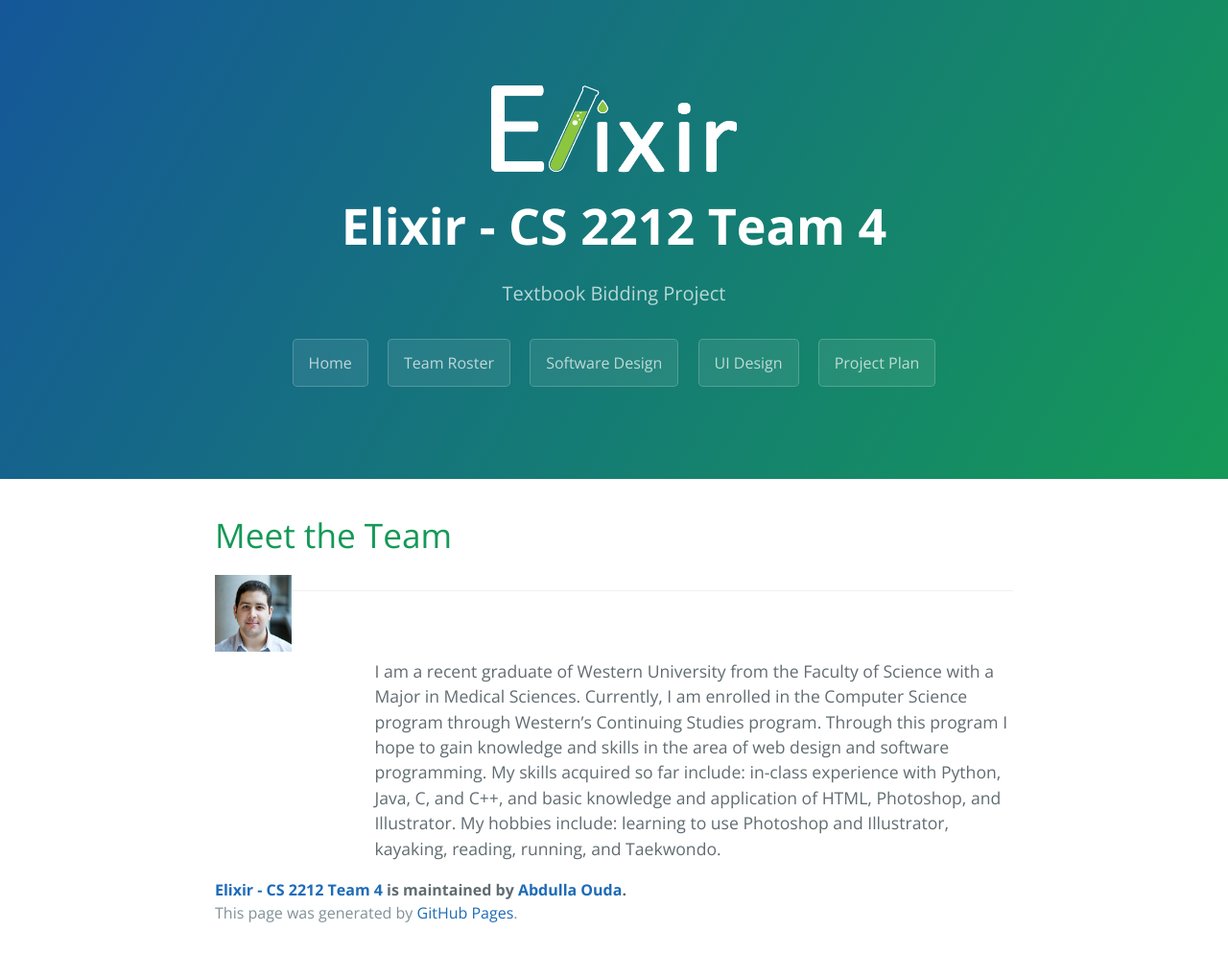
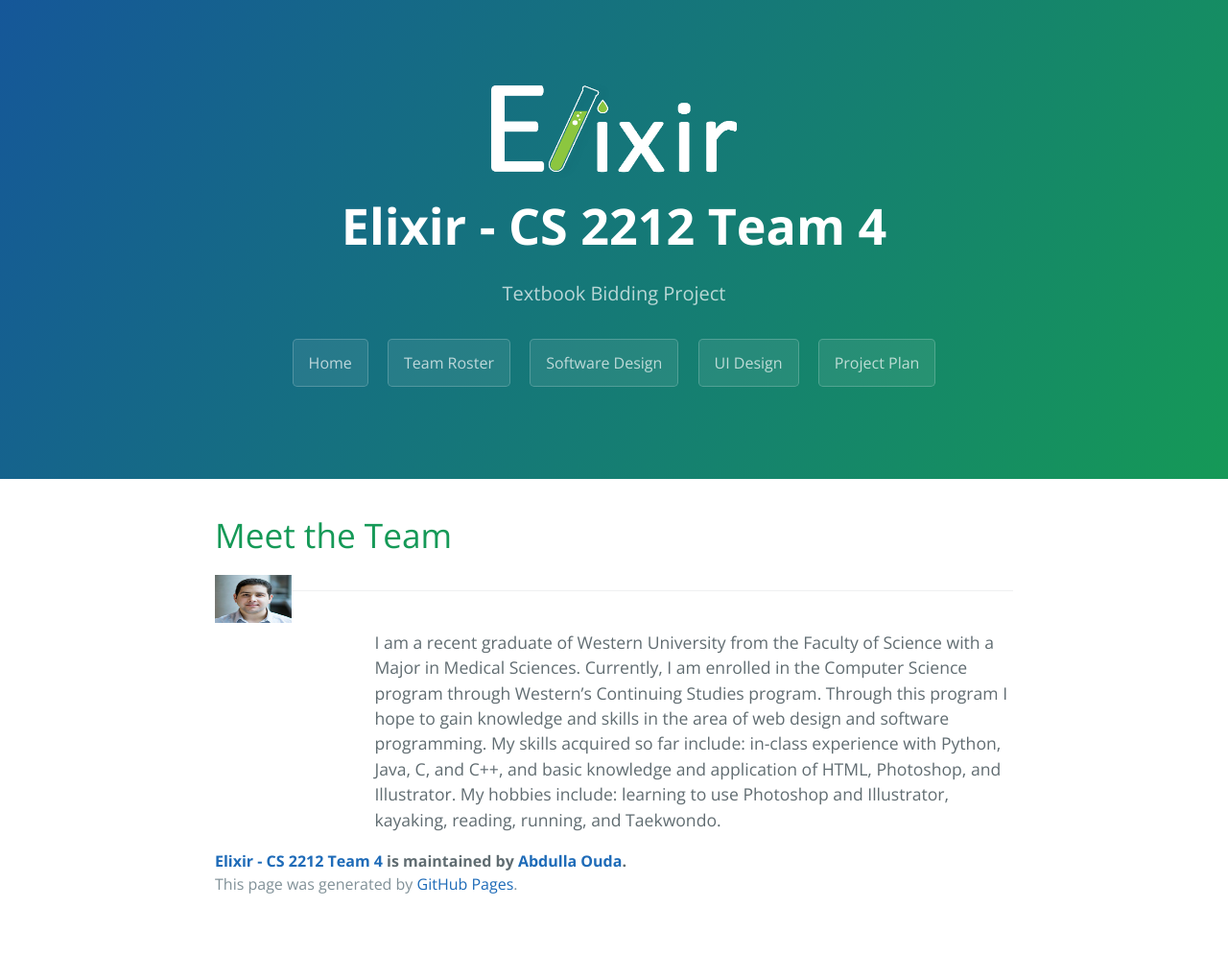
Before and after one commit to zpan45/textbook.town, a Jekyll site: the page built from docs/roster.html, in a window 1280 px wide. Shown: the whole page at 96% size. Built offline with Jekyll 4.4.1, drawn with Linux system fonts in a browser that asks for light colours; after the commit the page ends 965 px from its top, so only the background shows below that.

Commit message:
Update roster.html

```diff
--- a/docs/roster.html
+++ b/docs/roster.html
@@ -7,8 +7,8 @@
   <body>
     <h1> Meet the Team </h1>
     <div class="person1" style="float:left; display:inline-block; ">
-        <span style="float:left;width: 50%;">
-            <img src="images/Abdulla.jpg" width="80" height="80" />
+        <span style="float:left;width: 100%;">
+            <img src="images/Abdulla.jpg" width="80" height="50" />
         </span>
         <span style="float:right;width: 80%;">
             <p style="float:right; display:block;">I am a recent graduate of Western University from the Faculty of Science with a Major in Medical Sciences. Currently, I am enrolled in the Computer Science program through Western’s Continuing Studies program. Through this program I hope to gain knowledge and skills in the area of web design and software programming. My skills acquired so far include: in-class experience with Python, Java, C, and C++, and basic knowledge and application of HTML, Photoshop, and Illustrator. My hobbies include: learning to use Photoshop and Illustrator, kayaking, reading, running, and Taekwondo.
```
